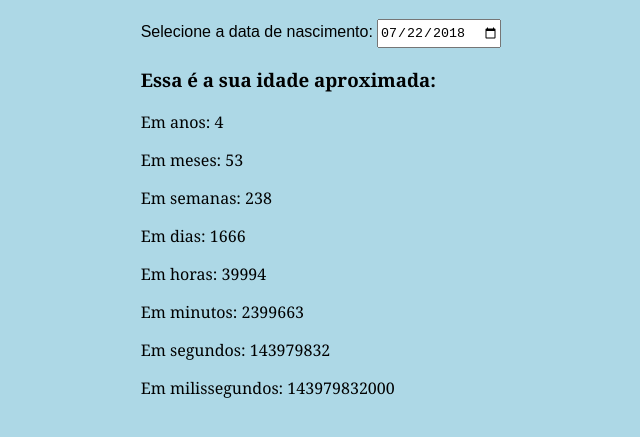
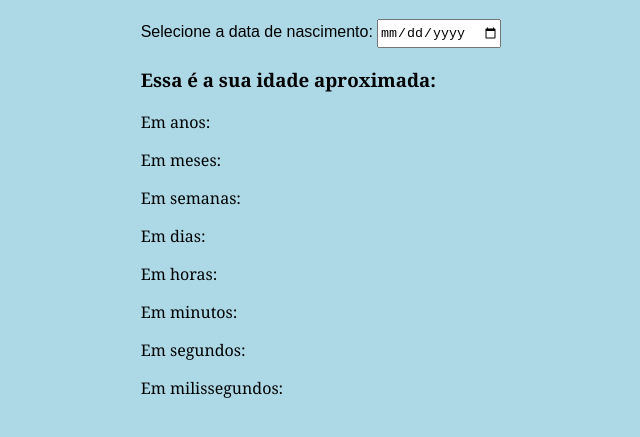
Before and after one commit to yurifalves/Relogio, a plain HTML site: page index.html in a window 1280 px wide. Shown: the part 67-504 px from the top of the page, without its empty margins (319-959 px from the left). Drawn offline with Linux system fonts and the light colour scheme.

Commit message:
Update index.html

```diff
--- a/index.html
+++ b/index.html
@@ -36,7 +36,7 @@
     <form>
         <div>
             <label for="data-de-nascimento">Selecione a data de nascimento:</label>
-            <input id="data-de-nascimento" type="date" value="2018-07-22">
+            <input id="data-de-nascimento" type="date">
         </div>
     </form>
     <h3>Essa é a sua idade aproximada:</h2>
@@ -195,7 +195,6 @@
             exibirMilissegundos();
         }
 
-        document.addEventListener('DOMContentLoaded', () => exibirIdades());
         document.querySelector('input#data-de-nascimento').addEventListener('change', () => exibirIdades());
 
     </script>
```
